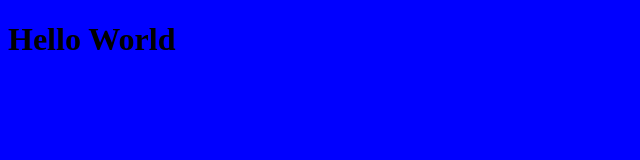
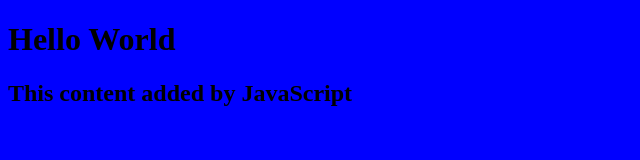
Before and after one commit to JazlinBYU/my-personal-website, a plain HTML site: page index.html in a window 1280 px wide. Shown: the whole page, without its empty margins (0-640 px from the left). Drawn offline with Linux system fonts and the light colour scheme.

Commit message:
add script.js, connect to index.html

```diff
--- a/index.html
+++ b/index.html
@@ -6,5 +6,7 @@
     </head>
     <body>
         <h1>Hello World</h1>
+        <script src="script.js"></script>
+        <h2>This content added by JavaScript</h2>
     </body>
 </html>
--- /dev/null
+++ b/script.js
@@ -0,0 +1,2 @@
+const h2 = document.createElement("h2");
+h2.textContent = "This content added by JavaScript";
```
